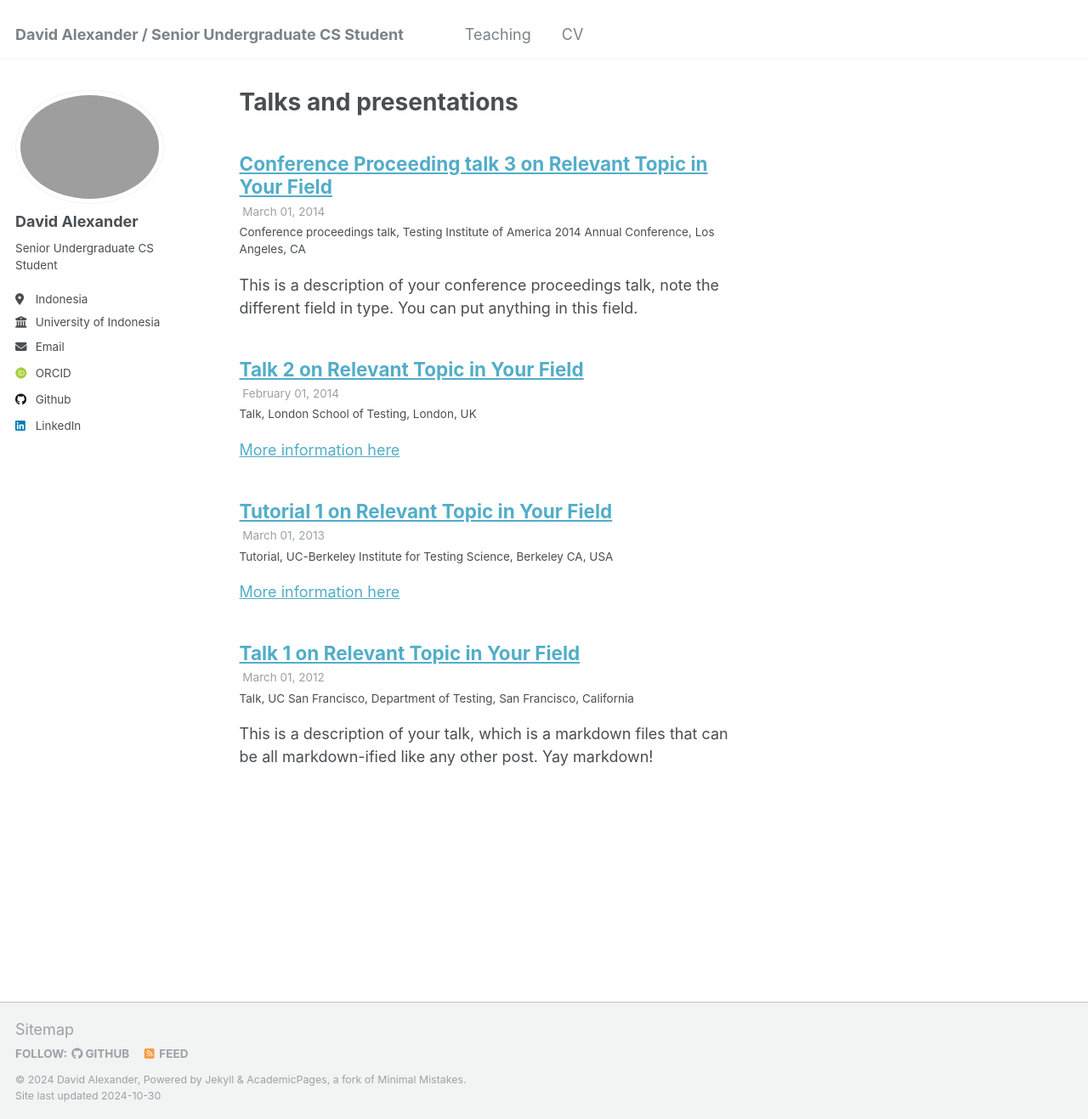
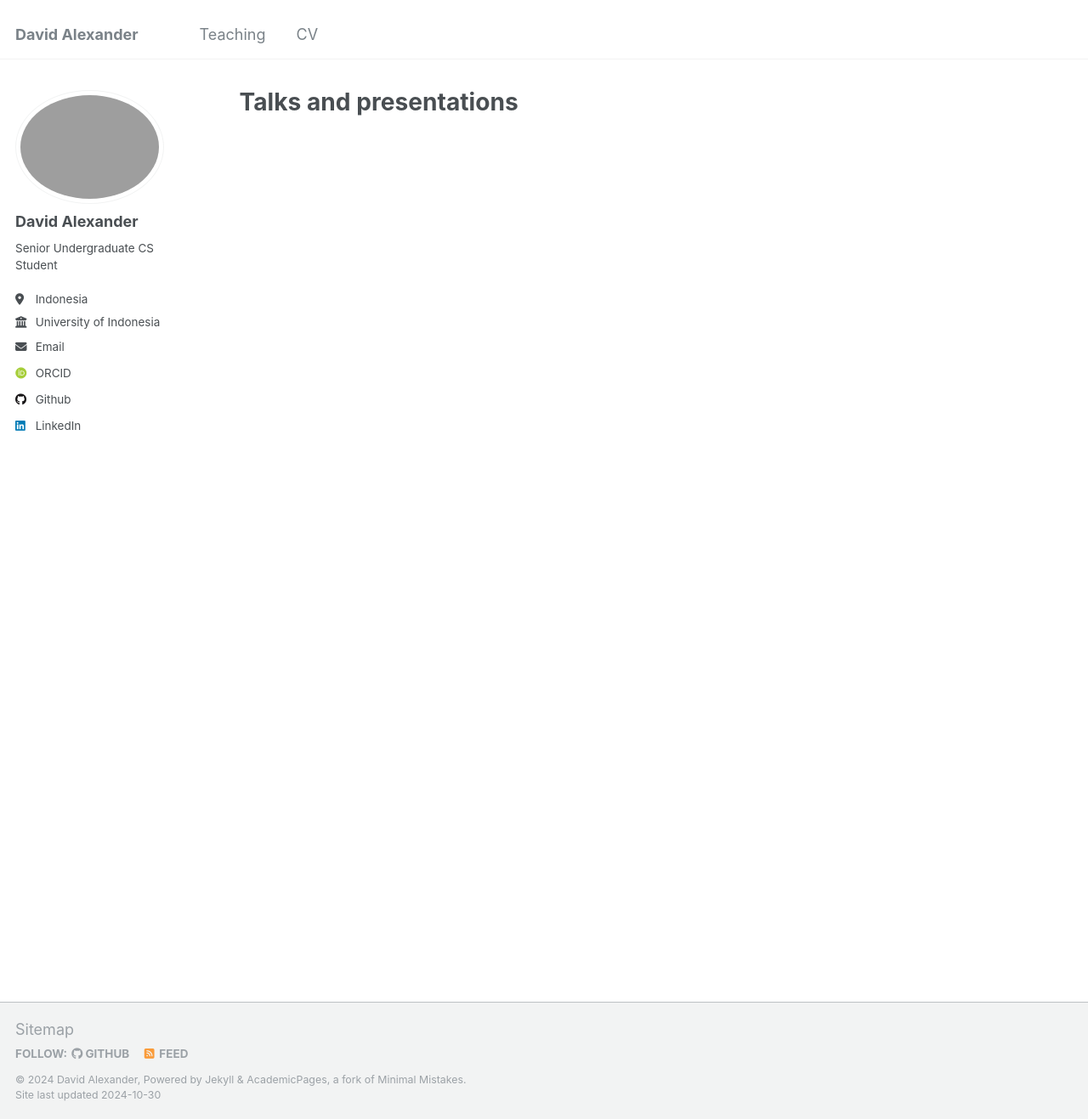
Before and after one commit to ogiorgil/ogiorgil.github.io, a Jekyll site: the page built from _pages/talks.html, in a window 1280 px wide and 1317 px high. Shown: the whole window at 85% size. Built offline with Jekyll 4.4.1, drawn with Linux system fonts in a browser that asks for light colours; some web fonts are replaced; a file with an impossible date is left out.

Commit message:
remove unused files

```diff
--- a/_config.yml
+++ b/_config.yml
@@ -8,7 +8,7 @@
 
 # Basic Site Settings
 locale                   : "en-US"
-title                    : "David Alexander / Senior Undergraduate CS Student"
+title                    : "David Alexander"
 title_separator          : "-"
 name                     : &name "David Alexander"
 description              : &description "Senior Undergraduate CS Student"
--- a/_data/navigation.yml
+++ b/_data/navigation.yml
@@ -18,4 +18,4 @@
   #   url: /portfolio/
 
   - title: "CV"
-    url: /files/DavidAlexander_CV.pdf/
+    url: /files/DavidAlexander-CV.pdf
--- a/_talks/2012-03-01-talk-1.md
+++ /dev/null
@@ -1,11 +0,0 @@
----
-title: "Talk 1 on Relevant Topic in Your Field"
-collection: talks
-type: "Talk"
-permalink: /talks/2012-03-01-talk-1
-venue: "UC San Francisco, Department of Testing"
-date: 2012-03-01
-location: "San Francisco, California"
----
-
-This is a description of your talk, which is a markdown files that can be all markdown-ified like any other post. Yay markdown!
--- a/_talks/2013-03-01-tutorial-1.md
+++ /dev/null
@@ -1,13 +0,0 @@
----
-title: "Tutorial 1 on Relevant Topic in Your Field"
-collection: talks
-type: "Tutorial"
-permalink: /talks/2013-03-01-tutorial-1
-venue: "UC-Berkeley Institute for Testing Science"
-date: 2013-03-01
-location: "Berkeley CA, USA"
----
-
-[More information here](http://exampleurl.com)
-
-This is a description of your tutorial, note the different field in type. This is a markdown files that can be all markdown-ified like any other post. Yay markdown!
--- a/_talks/2014-02-01-talk-2.md
+++ /dev/null
@@ -1,13 +0,0 @@
----
-title: "Talk 2 on Relevant Topic in Your Field"
-collection: talks
-type: "Talk"
-permalink: /talks/2014-02-01-talk-2
-venue: "London School of Testing"
-date: 2014-02-01
-location: "London, UK"
----
-
-[More information here](http://example2.com)
-
-This is a description of your talk, which is a markdown files that can be all markdown-ified like any other post. Yay markdown!
--- a/_talks/2014-03-01-talk-3.md
+++ /dev/null
@@ -1,11 +0,0 @@
----
-title: "Conference Proceeding talk 3 on Relevant Topic in Your Field"
-collection: talks
-type: "Conference proceedings talk"
-permalink: /talks/2014-03-01-talk-3
-venue: "Testing Institute of America 2014 Annual Conference"
-date: 2014-03-01
-location: "Los Angeles, CA"
----
-
-This is a description of your conference proceedings talk, note the different field in type. You can put anything in this field.
```
Also changed, not shown: _publications/2009-10-01-paper-title-number-1.md (deleted, +0 -14 lines), _publications/2010-10-01-paper-title-number-2.md (deleted, +0 -14 lines), _publications/2015-10-01-paper-title-number-3.md (deleted, +0 -14 lines), _publications/2024-02-17-paper-title-number-4.md (deleted, +0 -13 lines), _publications/2024-pneuma.md (added, +14 -0 lines), _teaching/2-ui-teaching-assistants.md (renamed from _teaching/ui-teaching-assistants.md, +1 -1 lines), _teaching/1-ui-peer-tutor.md (renamed from _teaching/ui-peer-tutor.md), 1 other file.
